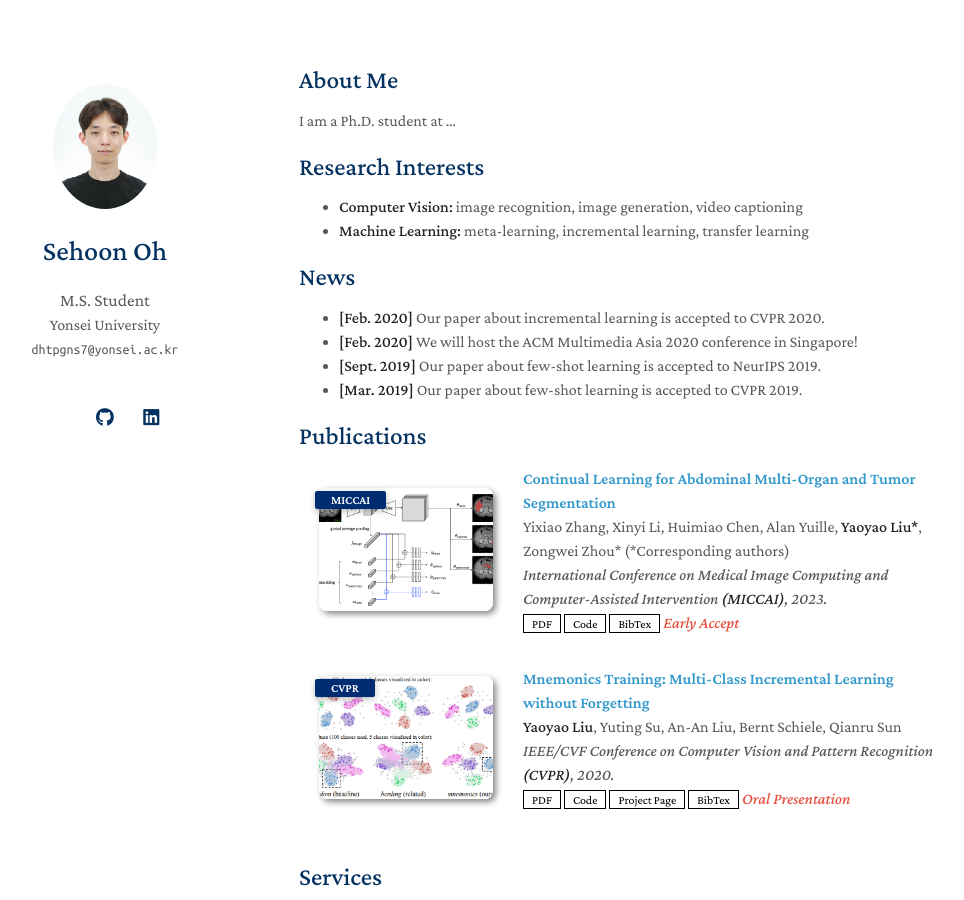
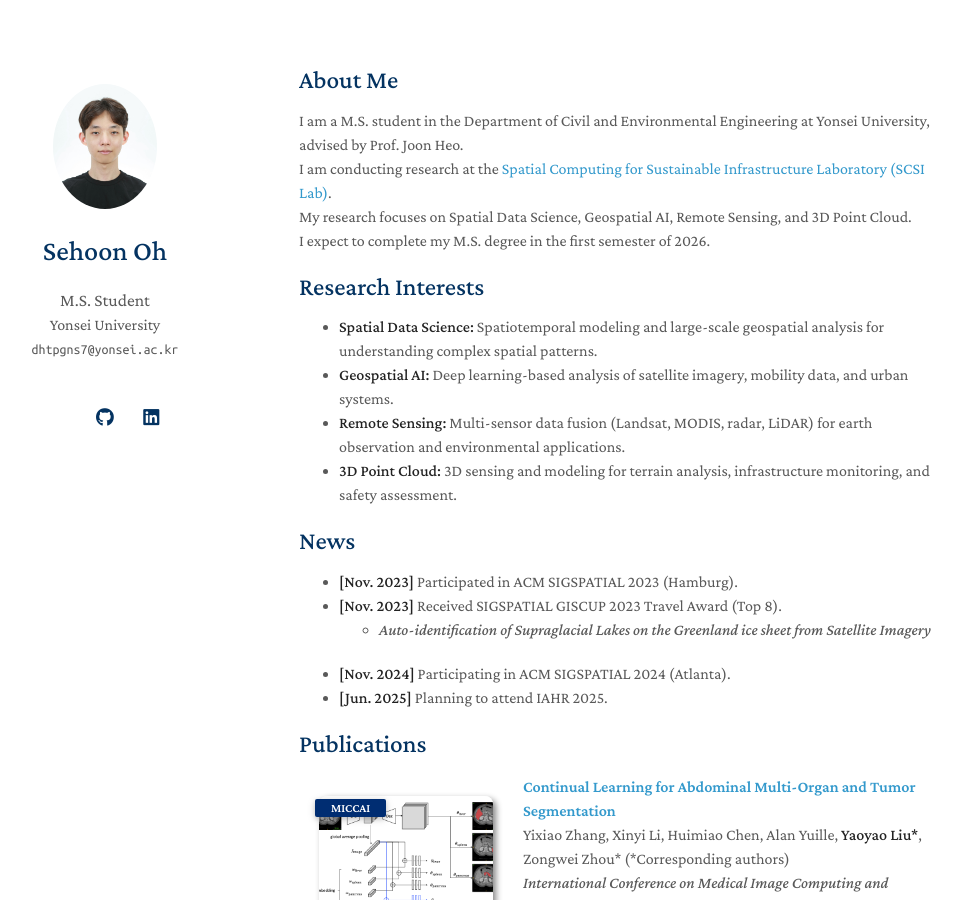
Before and after one commit to OHSEHOON99/OHSEHOON99.github.io, a Jekyll site: the page built from index.md, in a window 1280 px wide and 900 px high. Shown: the whole window, without its empty margins (171-1135 px from the left). Built offline with Jekyll 4.4.1, drawn with Linux system fonts in a browser that asks for light colours; a style sheet for code colours, icons or effects is not loaded; our own code applies the rules of GitHub Pages for plain Markdown files.

Commit message:
Update index.md

```diff
--- a/index.md
+++ b/index.md
@@ -4,19 +4,26 @@
 
 ## About Me
 
-I am a Ph.D. student at ...
+I am a M.S. student in the Department of Civil and Environmental Engineering at Yonsei University, advised by Prof. Joon Heo.
+I am conducting research at the [Spatial Computing for Sustainable Infrastructure Laboratory (SCSI Lab)](https://scsi.yonsei.ac.kr/).
+My research focuses on Spatial Data Science, Geospatial AI, Remote Sensing, and 3D Point Cloud.
+I expect to complete my M.S. degree in the first semester of 2026.
+
 
 ## Research Interests
 
-- **Computer Vision:** image recognition, image generation, video captioning
-- **Machine Learning:** meta-learning, incremental learning, transfer learning
+- **Spatial Data Science:** Spatiotemporal modeling and large-scale geospatial analysis for understanding complex spatial patterns.
+- **Geospatial AI:** Deep learning-based analysis of satellite imagery, mobility data, and urban systems.
+- **Remote Sensing:** Multi-sensor data fusion (Landsat, MODIS, radar, LiDAR) for earth observation and environmental applications.
+- **3D Point Cloud:** 3D sensing and modeling for terrain analysis, infrastructure monitoring, and safety assessment.
 
 ## News
 
-- **[Feb. 2020]** Our paper about incremental learning is accepted to CVPR 2020.
-- **[Feb. 2020]** We will host the ACM Multimedia Asia 2020 conference in Singapore!
-- **[Sept. 2019]** Our paper about few-shot learning is accepted to NeurIPS 2019.
-- **[Mar. 2019]** Our paper about few-shot learning is accepted to CVPR 2019.
+- **[Nov. 2023]** Participated in ACM SIGSPATIAL 2023 (Hamburg).
+- **[Nov. 2023]** Received SIGSPATIAL GISCUP 2023 Travel Award (Top 8).
+    - *Auto-identification of Supraglacial Lakes on the Greenland ice sheet from Satellite Imagery*
+- **[Nov. 2024]** Participating in ACM SIGSPATIAL 2024 (Atlanta).
+- **[Jun. 2025]** Planning to attend IAHR 2025.
 
 {% include_relative _includes/publications.md %}
 
```
